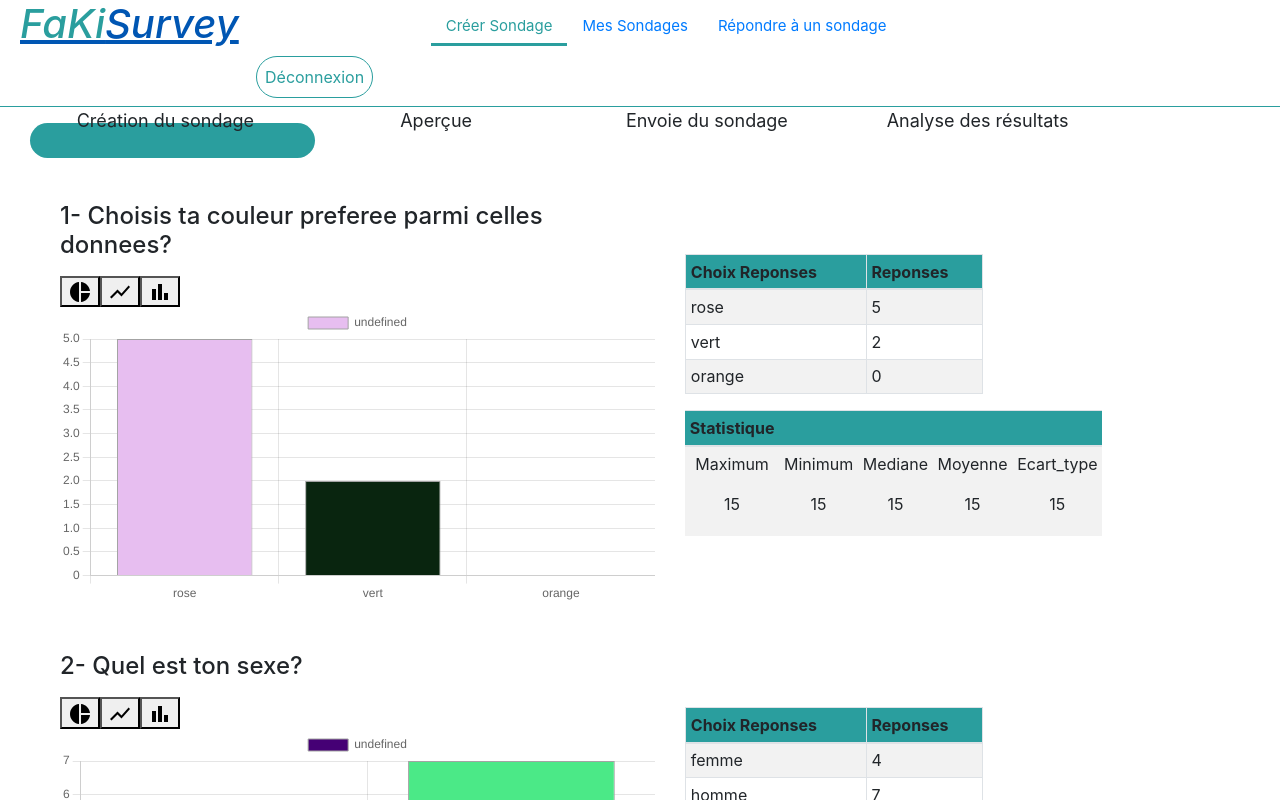
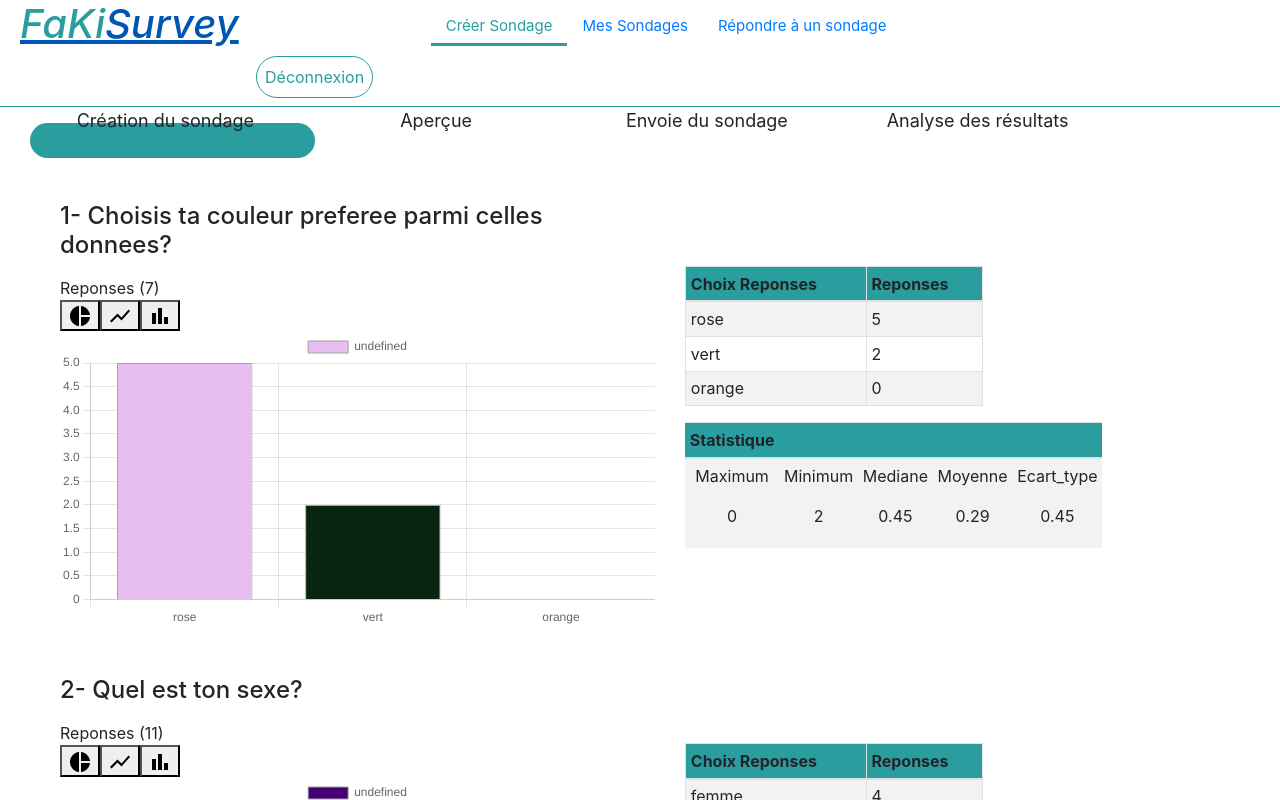
Before and after one commit to Fatou-S01/Survey-front-end, a React (Create React App) app: page /1/analyse in a window 1280 px wide. Shown: the top 800 px of the page. Built offline with nearby package versions, Linux system fonts and the light colour scheme.

Commit message:
median_corrected

```diff
--- a/src/components/analyse/data.js
+++ b/src/components/analyse/data.js
@@ -1,15 +1,26 @@
 import {React, useState } from 'react';
 
-
+function formatDataForStatistique(data){
+    let datasets = []
+    let optionsReponsesInNumber =  Array.from({ length: formatData(data).optionsReponses.length }, (value, index) => index);
+    const minimum = formatData(data).nReponses.indexOf(Math.min(...formatData(data).nReponses))
+    const maximum = formatData(data).nReponses.indexOf(Math.max(...formatData(data).nReponses))
+    optionsReponsesInNumber.map((e,index)=> {
+        datasets = datasets.concat(Array.from({ length: formatData(data).nReponses[index]}, (value, index) => index).map((element2)=> {return e}))
+    })
+    return {datasets,minimum,maximum}
+}
 
 function formatData(data){
     const nReponses = []
     const optionsReponses = []
+    let nReponsesTot = 0;
     for (let option of data[1]){
         optionsReponses.push(Object.keys(option)[0])
         nReponses.push(Object.values(option)[0])
+        nReponsesTot = nReponsesTot+Object.values(option)[0]
     }
-    return  {optionsReponses,nReponses}
+    return  {optionsReponses,nReponses,nReponsesTot}
     }
 
-export {formatData}
+export {formatData,formatDataForStatistique}
--- a/src/components/analyse/functions.js
+++ b/src/components/analyse/functions.js
@@ -113,4 +113,4 @@ function ecart_type(arr){
  return Math.sqrt(sum / arr.length)
 }
 
-export{manageDatasAndOptions}
+export{manageDatasAndOptions,moyenne,median,ecart_type}
--- a/src/components/analyse/index.js
+++ b/src/components/analyse/index.js
@@ -4,6 +4,8 @@ import "./analyse.css";
 import {Graphique} from "./graphique";
 import { TableauResultat } from './tableauResultats';
 import { TableauStatistique } from './tableauStatistique';
+import {formatData} from './data'
+
 
 function AnalyseGraphique(){
     const params = useParams()
@@ -28,6 +30,7 @@ function AnalyseGraphique(){
     {datas.map( (question,index)=> <p key={question[0].id_question} className="mb-5 row">
         <div className='col'>
         <h4 className='mb-3'>{index +1}-  {question[0].intitule_question}</h4>
+        <div>Reponses  {`(${formatData(question).nReponsesTot})`}</div>
         <Graphique datasets={question}/>
         </div>
         <div className='col my-auto'>
--- a/src/components/analyse/tableauStatistique.js
+++ b/src/components/analyse/tableauStatistique.js
@@ -1,7 +1,8 @@
 import {React, useState } from 'react';
+import { formatDataForStatistique } from './data';
+import { moyenne,median,ecart_type } from './functions';
 
 function TableauStatistique(props){
-    //const datas = props.datasets.reponses
     return(<div className='tableResultat'>
 		<table class="table table-striped
 									 table-sm">
@@ -13,11 +14,11 @@ function TableauStatistique(props){
 			</thead>
 			<tbody>
             <tr >
-					<td className='text-center'><p>Maximum</p> <p>15</p></td>
-					<td className='text-center'><p>Minimum</p> <p>15</p> </td>
-                    <td className='text-center'><p>Mediane</p> <p>15</p> </td>
-                    <td className='text-center'><p>Moyenne</p> <p>15</p> </td>
-                    <td className='text-center'> <p>Ecart_type</p> <p>15</p></td>
+					<td className='text-center'><p>Maximum</p> <p>{formatDataForStatistique(props.datasets).maximum}</p></td>
+					<td className='text-center'><p>Minimum</p> <p>{ formatDataForStatistique(props.datasets).minimum}</p></td>
+                    <td className='text-center'><p>Mediane</p> <p>{parseFloat(ecart_type(formatDataForStatistique(props.datasets).datasets)).toFixed(2)}</p> </td>
+                    <td className='text-center'><p>Moyenne</p> <p>{parseFloat(moyenne(formatDataForStatistique(props.datasets).datasets)).toFixed(2)}</p> </td>
+                    <td className='text-center'> <p>Ecart_type</p> <p>{parseFloat(ecart_type(formatDataForStatistique(props.datasets).datasets)).toFixed(2)}</p></td>
 				</tr>
 
 			</tbody>
```
